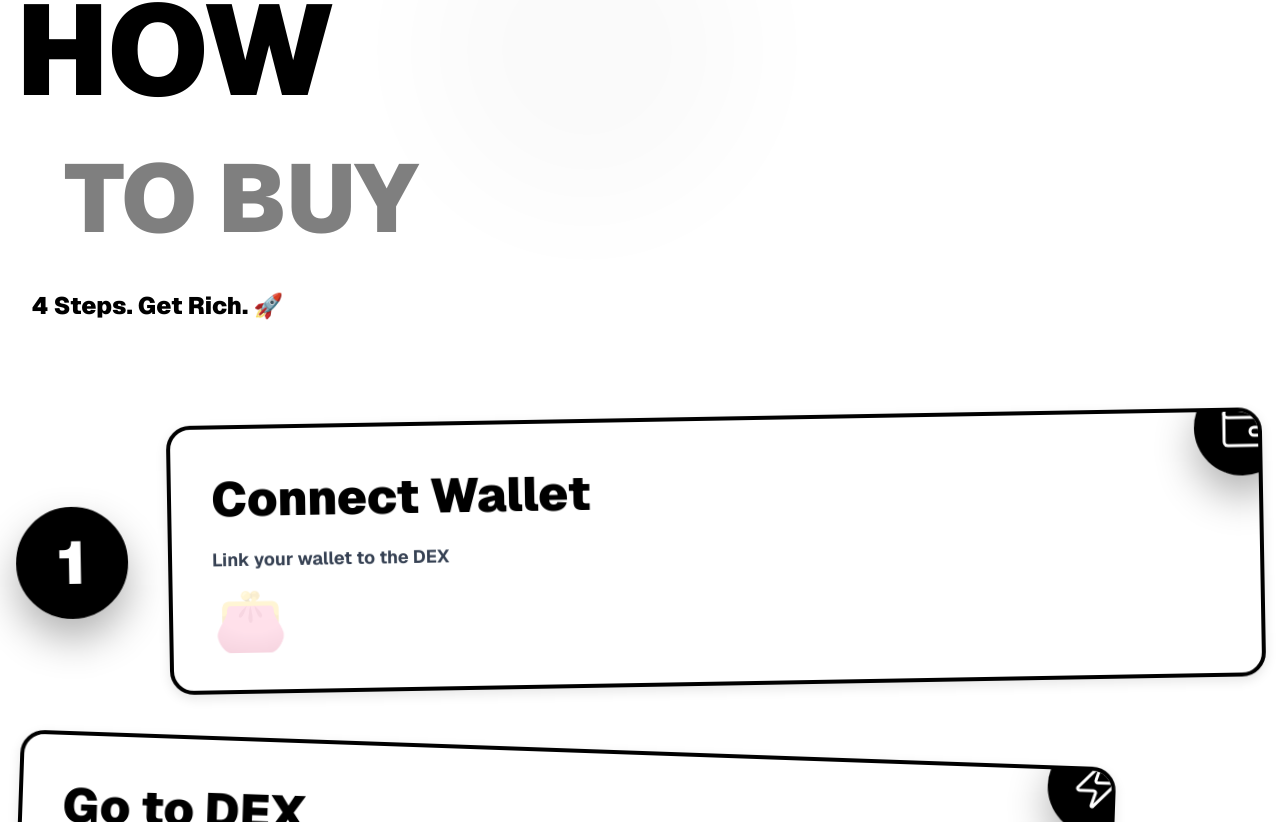
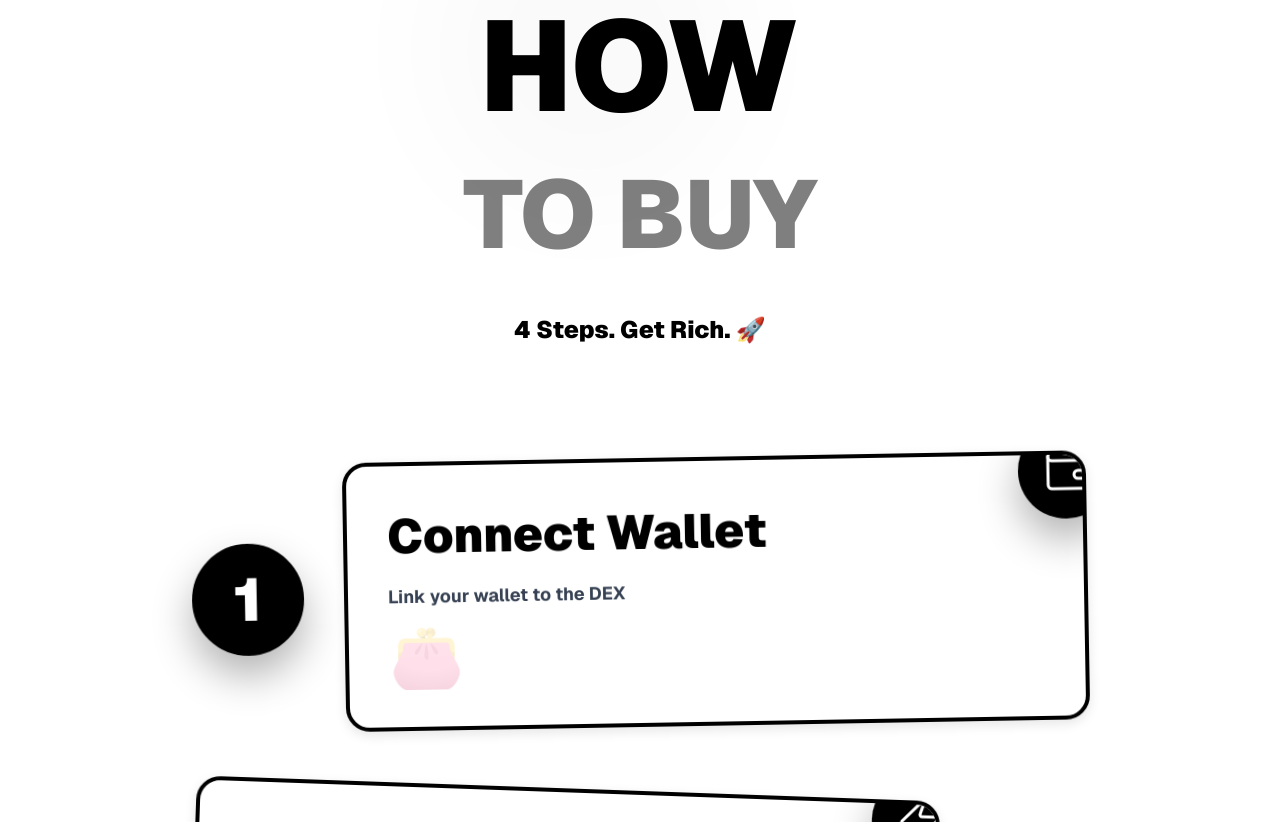
Before and after one commit to audifyx/v0-meme-coin-website, a Next.js app: page / in a window 1280 px wide. Shown: the part 1098-1920 px from the top of the page. Built offline with nearby package versions, Linux system fonts and the light colour scheme.

Commit message:
fix: center HowToBuy component layout
Center header, step cards, and improve typography spacing.

```diff
--- a/components/HowToBuy.tsx
+++ b/components/HowToBuy.tsx
@@ -41,31 +41,31 @@ export default function HowToBuy() {
         <div className="absolute bottom-0 right-1/4 w-80 h-80 rounded-full opacity-[0.02] bg-black blur-3xl"></div>
       </div>
 
-      <div className="max-w-7xl mx-auto px-4 py-20 relative z-10">
-        {/* Playful header with skew */}
-        <div className="mb-24">
-          <div className="space-y-2 mb-8">
+      <div className="max-w-7xl mx-auto px-4 py-24 relative z-10">
+        {/* Playful header with skew - centered */}
+        <div className="mb-28 text-center">
+          <div className="space-y-2 mb-10 flex flex-col items-center justify-center">
             <h2 className="text-8xl md:text-9xl font-black text-black leading-tight transform -skew-y-3 animate-fade-in-down">
               HOW
             </h2>
-            <h2 className="text-7xl md:text-8xl font-black text-black/50 leading-tight transform skew-y-2 animate-fade-in-down ml-12">
+            <h2 className="text-7xl md:text-8xl font-black text-black/50 leading-tight transform skew-y-2 animate-fade-in-down">
               TO BUY
             </h2>
           </div>
-          <p className="text-2xl font-black text-black animate-fade-in-up stagger-item-3 ml-4">
+          <p className="text-2xl font-black text-black animate-fade-in-up stagger-item-3">
             4 Steps. Get Rich. 🚀
           </p>
         </div>
 
-        {/* Playful zigzag step layout */}
-        <div className="space-y-16 mb-24 relative">
+        {/* Playful zigzag step layout - centered */}
+        <div className="space-y-16 mb-24 relative flex flex-col items-center max-w-4xl mx-auto">
           {steps.map((step, idx) => {
             const IconComponent = step.icon
             const isEven = idx % 2 === 0
             return (
               <div
                 key={step.number}
-                className={`group animate-fade-in-up flex gap-6 md:gap-10 items-stretch transform ${isEven ? '' : 'md:flex-row-reverse'} ${isEven ? 'md:-rotate-1 hover:rotate-0' : 'md:rotate-2 hover:rotate-0'} smooth-transition`}
+                className={`group animate-fade-in-up flex gap-6 md:gap-10 items-stretch transform w-full ${isEven ? '' : 'md:flex-row-reverse'} ${isEven ? 'md:-rotate-1 hover:rotate-0' : 'md:rotate-2 hover:rotate-0'} smooth-transition`}
                 style={{ animationDelay: `${idx * 100}ms` }}
               >
                 {/* Step number badge - bold circle */}
```
